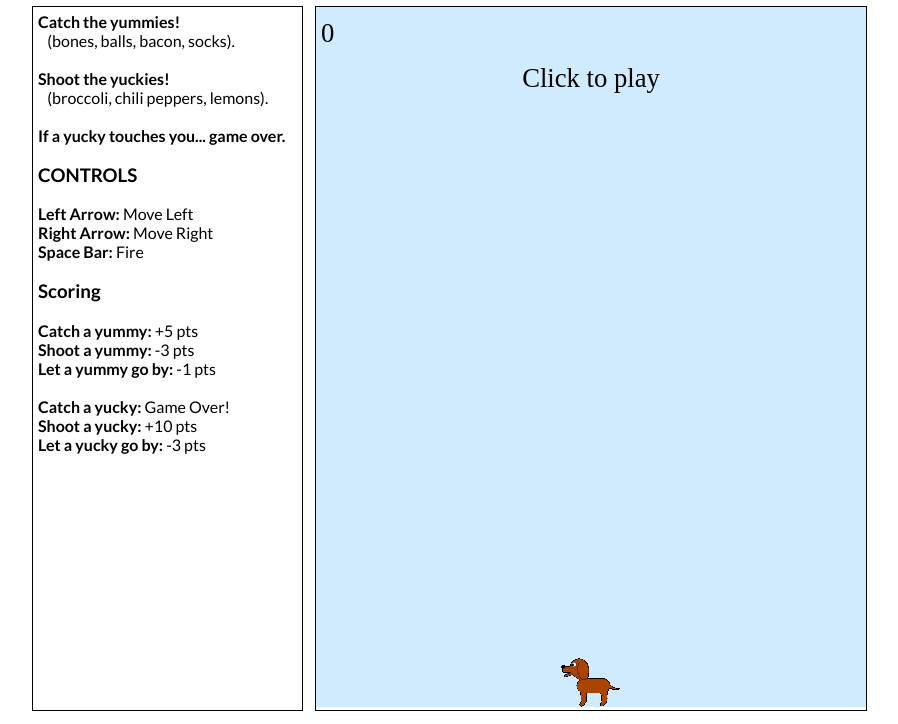
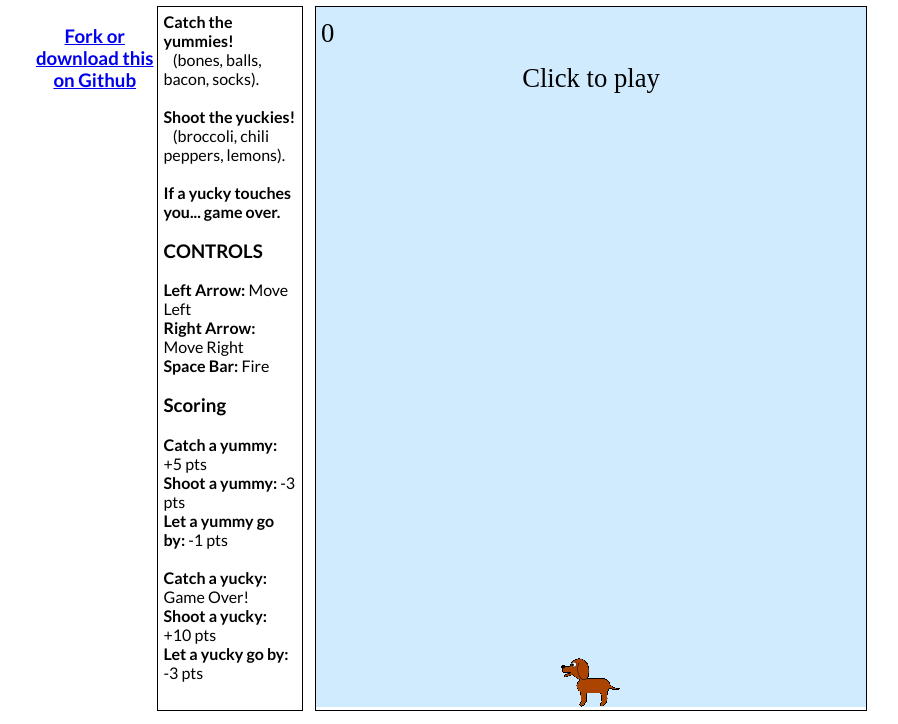
Before and after one commit to Merlin04/feedthedog, a plain HTML site: page index.html in a window 1280 px wide. Shown: the part 76-800 px from the top of the page, without its empty margins (189-1087 px from the left). Drawn offline with Linux system fonts and the light colour scheme.

Commit message:
Adding fork link to pages branch

```diff
--- a/index.html
+++ b/index.html
@@ -34,6 +34,7 @@
 
 </div>
 <div id="game" class="game"><canvas class="ctr" id="gamespace" width="550" height="700"></canvas></div>
+<h3 class="ctr"><a href="https://github.com/YiddishNinja/feedthedog"><b>Fork or download this on Github</b></a></h3>
 </div>
 <script src="game.js"></script>
 </body>
```
